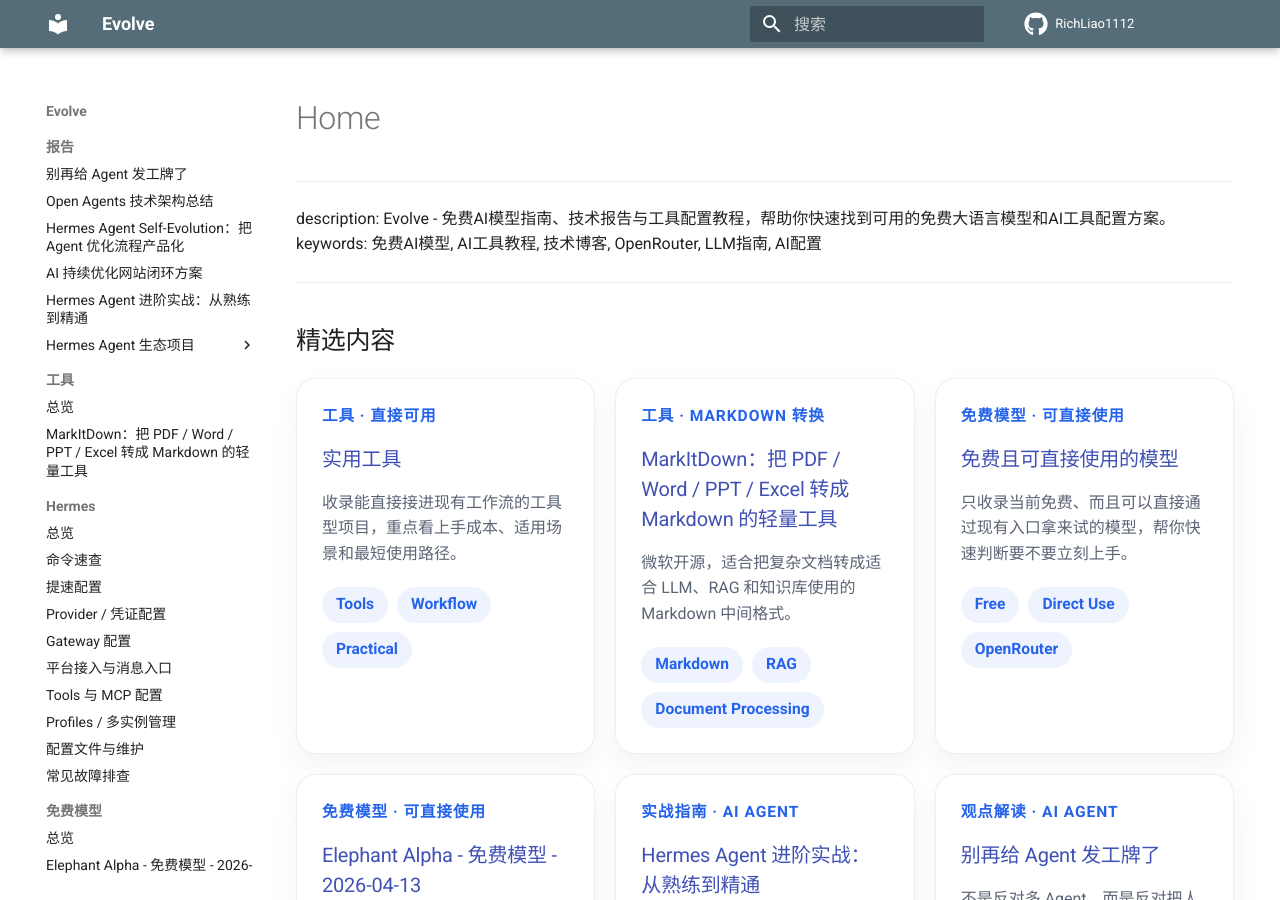
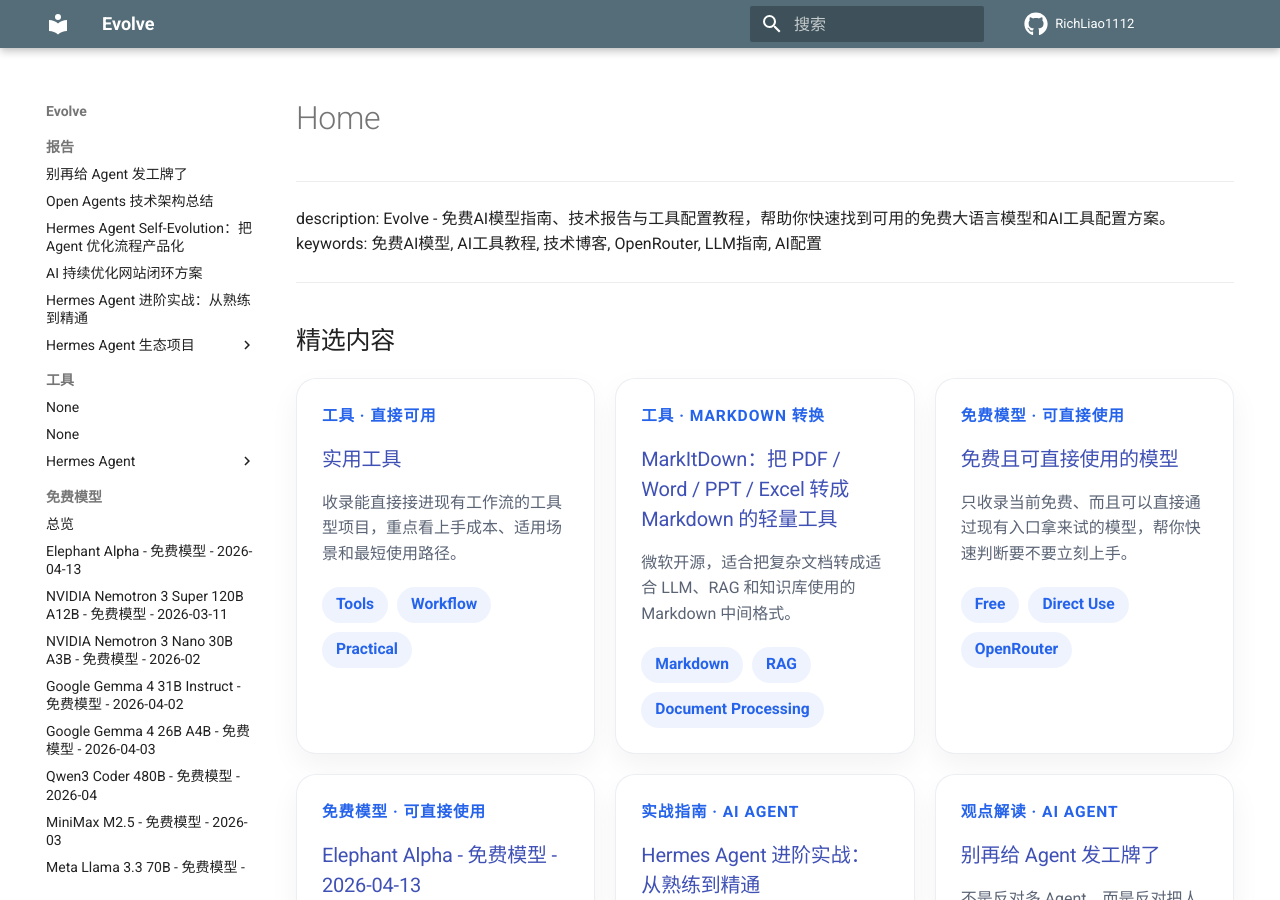
Before and after one commit to RichLiao1112/evolve, an MkDocs documentation site: the page built from docs/index.md, in a window 1280 px wide and 900 px high. Built offline with MkDocs 1.6.1 and Material for MkDocs 9.7.7, drawn with Linux system fonts in a browser that asks for light colours; comment, search, counter and statistics services are not loaded; some of the changed lines change nothing that is shown.

Commit message:
docs: 修正 Hermes 模块导航路径并移入工具子菜单
- 将 Hermes 从独立菜单移入'工具'下作为 'Hermes Agent' 子菜单
- 修正所有路径从 hermes/ 改为 tools/（文件实际位置）
- 更新首项为 config-files-and-maintenance.md（原 hermes-config.md 内容）

```diff
--- a/mkdocs.yml
+++ b/mkdocs.yml
@@ -90,19 +90,18 @@
           - Maestro：多 Agent 持久战指挥官: reports/maestro.md
           - Icarus Plugin：自记忆与自训练接班人: reports/icarus-plugin.md
   - 工具:
-      - 总览: tools/index.md
-      - MarkItDown：把 PDF / Word / PPT / Excel 转成 Markdown 的轻量工具: tools/markitdown-guide.md
-  - Hermes:
-      - 总览: hermes-config.md
-      - 命令速查: hermes/command-cheatsheet.md
-      - 提速配置: hermes/performance.md
-      - Provider / 凭证配置: hermes/providers-and-credentials.md
-      - Gateway 配置: hermes/gateway.md
-      - 平台接入与消息入口: hermes/platform-integrations.md
-      - Tools 与 MCP 配置: hermes/tools-and-mcp.md
-      - Profiles / 多实例管理: hermes/profiles.md
-      - 配置文件与维护: hermes/config-files-and-maintenance.md
-      - 常见故障排查: hermes/troubleshooting.md
+      - 总览：tools/index.md
+      - MarkItDown：把 PDF / Word / PPT / Excel 转成 Markdown 的轻量工具：tools/markitdown-guide.md
+      - Hermes Agent:
+          - 总览：tools/config-files-and-maintenance.md
+          - 命令速查：tools/command-cheatsheet.md
+          - 提速配置：tools/performance.md
+          - Provider / 凭证配置：tools/providers-and-credentials.md
+          - Gateway 配置：tools/gateway.md
+          - 平台接入与消息入口：tools/platform-integrations.md
+          - Tools 与 MCP 配置：tools/tools-and-mcp.md
+          - Profiles / 多实例管理：tools/profiles.md
+          - 常见故障排查：tools/troubleshooting.md
   - 免费模型:
       - 总览: free-models/index.md
       - Elephant Alpha - 免费模型 - 2026-04-13: free-models/elephant-alpha.md
```
